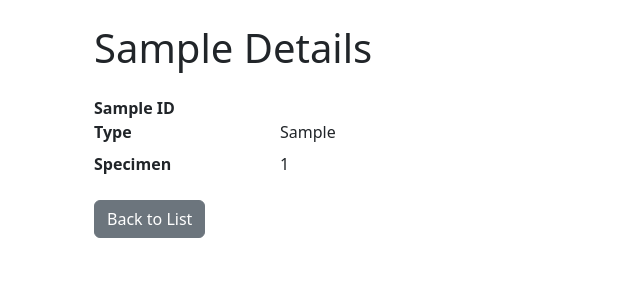
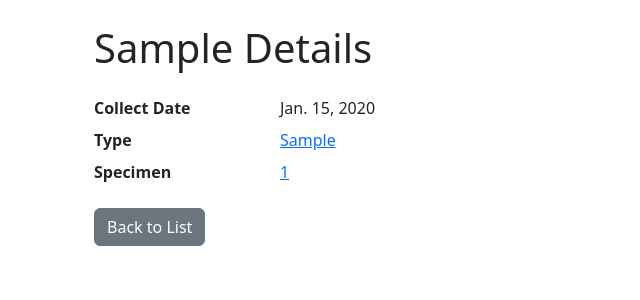
Before and after one commit to aadimator/lims, a Django app: page /labdata/sample/detail/1/ in a window 1280 px wide. Shown: the part 56-356 px from the top of the page, without its empty margins (0-640 px from the left). Run offline with Django 4.2, Linux system fonts and the light colour scheme; tables that the repository leaves empty hold one stand-in row (values such as "Sample post"); parts of the project's set-up code (start-up, migrations or seed data) failed here and were passed over; some libraries are stand-ins or nearby versions.

Commit message:
Add links to detailed views

```diff
--- a/lims/labdata/models.py
+++ b/lims/labdata/models.py
@@ -1,4 +1,5 @@
 from django.db import models
+from django.urls import reverse
 
 from lims.users.models import Analyst
 
@@ -9,6 +10,9 @@
 
     def __str__(self):
         return self.common_name
+
+    def get_absolute_url(self):
+        return reverse("detail_organism", args=[str(self.id)])
 
 
 class Specimen(models.Model):
@@ -22,6 +26,9 @@
     def __str__(self):
         return f"{self.specimen_id}"
 
+    def get_absolute_url(self):
+        return reverse("detail_specimen", args=[str(self.id)])
+
 
 class SampleType(models.Model):
     source = models.CharField(max_length=200)
@@ -29,6 +36,9 @@
 
     def __str__(self):
         return self.source
+
+    def get_absolute_url(self):
+        return reverse("detail_sampletype", args=[str(self.id)])
 
 
 class Sample(models.Model):
@@ -39,6 +49,9 @@
     def __str__(self):
         return f"{self.specimen} {self.type}"
 
+    def get_absolute_url(self):
+        return reverse("detail_sample", args=[str(self.id)])
+
 
 class Test(models.Model):
     name = models.CharField(max_length=200)
@@ -47,6 +60,9 @@
 
     def __str__(self):
         return self.name
+
+    def get_absolute_url(self):
+        return reverse("detail_test", args=[str(self.id)])
 
 
 class Inventory(models.Model):
@@ -59,6 +75,9 @@
     def __str__(self):
         return self.name
 
+    def get_absolute_url(self):
+        return reverse("detail_inventory", args=[str(self.id)])
+
 
 class SampleResults(models.Model):
     sample = models.ForeignKey(Sample, on_delete=models.CASCADE)
@@ -70,3 +89,6 @@
 
     def __str__(self):
         return f"{self.sample} {self.test} Results"
+
+    def get_absolute_url(self):
+        return reverse("detail_sample_results", args=[str(self.id)])
--- a/lims/templates/labdata/detail_sample.html
+++ b/lims/templates/labdata/detail_sample.html
@@ -6,17 +6,17 @@
   <div class="container mt-4">
     <h1>Sample Details</h1>
     <dl class="row mt-4">
-      <dt class="col-sm-2">Sample ID</dt>
+      <dt class="col-sm-2">Collect Date</dt>
       <dd class="col-sm-10">
-        {{ sample.sample_id }}
+        {{ sample.collect_date }}
       </dd>
       <dt class="col-sm-2">Type</dt>
       <dd class="col-sm-10">
-        {{ sample.type }}
+        <a href="{{ sample.type.get_absolute_url }}">{{ sample.type }}</a>
       </dd>
       <dt class="col-sm-2">Specimen</dt>
       <dd class="col-sm-10">
-        {{ sample.specimen }}
+        <a href="{{ sample.specimen.get_absolute_url }}">{{ sample.specimen }}</a>
       </dd>
       <!-- Add more fields as needed -->
     </dl>
--- a/lims/templates/labdata/detail_sample_results.html
+++ b/lims/templates/labdata/detail_sample_results.html
@@ -8,11 +8,11 @@
     <dl class="row mt-4">
       <dt class="col-sm-2">Sample</dt>
       <dd class="col-sm-10">
-        {{ sample_result.sample }}
+        <a href="{{ sample_result.sample.get_absolute_url }}">{{ sample_result.sample }}</a>
       </dd>
       <dt class="col-sm-2">Test</dt>
       <dd class="col-sm-10">
-        {{ sample_result.test }}
+        <a href="{{ sample_result.test.get_absolute_url }}">{{ sample_result.test }}</a>
       </dd>
       <dt class="col-sm-2">Analyst</dt>
       <dd class="col-sm-10">
@@ -21,7 +21,7 @@
       <dt class="col-sm-2">Reagent</dt>
       <dd class="col-sm-10">
         {% for reagent in sample_result.reagents.all %}
-          {{ reagent.name }}
+          <a href="{{ reagent.get_absolute_url }}">{{ reagent.name }}</a>
           {% if not forloop.last %},{% endif %}
         {% empty %}
           No reagents
--- a/lims/templates/labdata/detail_specimen.html
+++ b/lims/templates/labdata/detail_specimen.html
@@ -12,7 +12,7 @@
       </dd>
       <dt class="col-sm-2">Organism</dt>
       <dd class="col-sm-10">
-        {{ specimen.organism }}
+        <a href="{{ specimen.organism.get_absolute_url }}">{{ specimen.organism }}</a>
       </dd>
       <dt class="col-sm-2">First Name</dt>
       <dd class="col-sm-10">
```
Also changed, not shown: lims/templates/labdata/detail_sample_type.html (+2 -6 lines).
